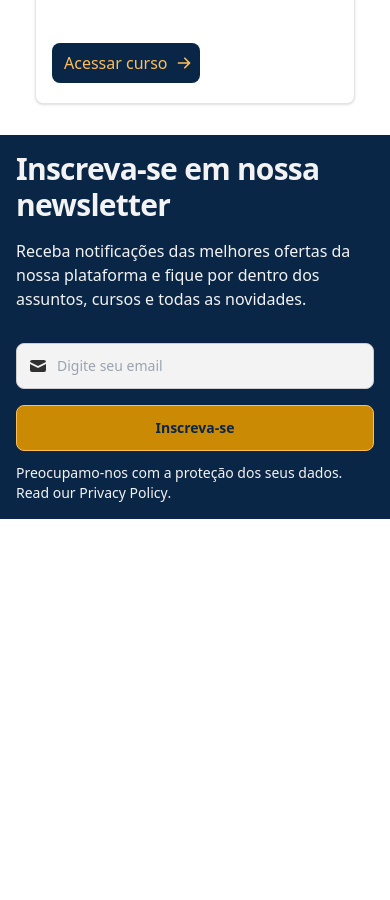
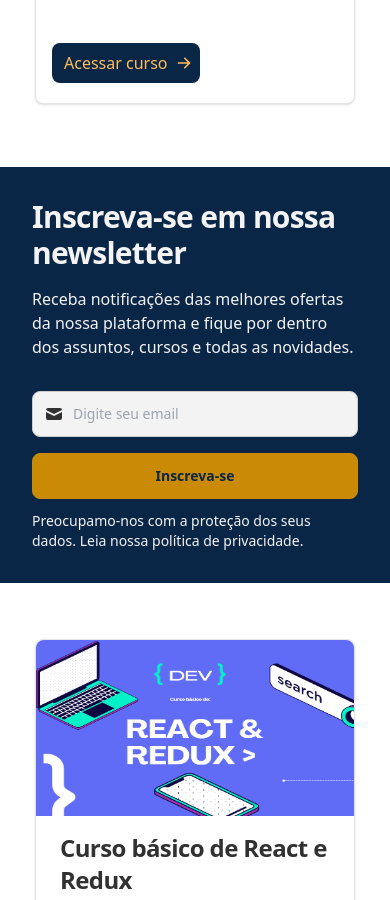
Before and after one commit to moisesgui/code-in-box, a React (Create React App) app: page / in a window 390 px wide. Shown: the part 1100-2000 px from the top of the page. Before the commit the page ends 1619 px from the top, so only its background shows below. Built offline with nearby package versions, Linux system fonts and the light colour scheme.

Commit message:
newsletter mobile improviments

```diff
--- a/src/pages/Home/Home.js
+++ b/src/pages/Home/Home.js
@@ -12,7 +12,7 @@
     <div className="home-container">
       <header>
         <div className="header__content">
-          <div class="header__logo-container">
+          <div className="header__logo-container">
             <button href="#" className="md:hidden js-burgerMenu">
               <img src={burgerMenu} className="logo-burger" alt="code-logo" width={40} />
             </button>
@@ -52,41 +52,46 @@
           <h1>Aprenda a ser um programador mais do que completo</h1>
           <p>Aprenda de forma prática com mentores experts do mercado a desenhar e produzir softwares do início ao fim, com conhecimentos de Front-End e Back-End.</p>
           <a href="#">
-            Learn more
-            <svg class="w-5 h-5 ml-2 -mr-1" fill="currentColor" viewBox="0 0 20 20" xmlns="http://www.w3.org/2000/svg"><path fill-rule="evenodd" d="M10.293 3.293a1 1 0 011.414 0l6 6a1 1 0 010 1.414l-6 6a1 1 0 01-1.414-1.414L14.586 11H3a1 1 0 110-2h11.586l-4.293-4.293a1 1 0 010-1.414z" clip-rule="evenodd"></path></svg>
+            Saber mais
+            <svg className="w-5 h-5 ml-2 -mr-1" fill="currentColor" viewBox="0 0 20 20" xmlns="http://www.w3.org/2000/svg"><path fill-rule="evenodd" d="M10.293 3.293a1 1 0 011.414 0l6 6a1 1 0 010 1.414l-6 6a1 1 0 01-1.414-1.414L14.586 11H3a1 1 0 110-2h11.586l-4.293-4.293a1 1 0 010-1.414z" clip-rule="evenodd"></path></svg>
           </a>
         </div>
       </section>
 
-      <section className="carrousel-slick container mx-auto">
+      <section className="carousel-slick">
         <div>
           <Slider />
         </div>
       </section>
 
-      <section class="bg-blue dark:bg-gray-900">
-        <div class="px-4 py-4 md:py-12 mx-auto max-w-screen-xl lg:px-6">
-          <div class="mx-auto max-w-screen-md sm:text-center">
-            <h2 class="mb-4 text-3xl tracking-tight font-bold text-gray-50 sm:text-4xl dark:text-white">Inscreva-se em nossa newsletter</h2>
-            <p class="mx-auto mb-8 md:mb-8 max-w-2xl font-ligth text-gray-50 sm:text-xl dark:text-gray-400">Receba notificações das melhores ofertas da nossa plataforma e fique por dentro dos assuntos, cursos e todas as novidades.</p>
+      <section className="newsletter">
+        <div className="newsletter__container">
+          <div className="newsletter__container--content">
+            <h2>Inscreva-se em nossa newsletter</h2>
+            <p>Receba notificações das melhores ofertas da nossa plataforma e fique por dentro dos assuntos, cursos e todas as novidades.</p>
             <form action="#">
-              <div class="items-center mx-auto mb-3 space-y-4 max-w-screen-sm sm:flex sm:space-y-0">
-                <div class="relative w-full">
-                  <div class="flex absolute inset-y-0 left-0 items-center pl-3 pointer-events-none">
-                    <svg class="w-5 h-5 text-gray-500 dark:text-gray-400" fill="currentColor" viewBox="0 0 20 20" xmlns="http://www.w3.org/2000/svg"><path d="M2.003 5.884L10 9.882l7.997-3.998A2 2 0 0016 4H4a2 2 0 00-1.997 1.884z"></path><path d="M18 8.118l-8 4-8-4V14a2 2 0 002 2h12a2 2 0 002-2V8.118z"></path></svg>
+              <div className="form__content">
+                <div className="relative w-full">
+                  <div className="form__content--svg_container">
+                    <svg fill="currentColor" viewBox="0 0 20 20" xmlns="http://www.w3.org/2000/svg"><path d="M2.003 5.884L10 9.882l7.997-3.998A2 2 0 0016 4H4a2 2 0 00-1.997 1.884z"></path><path d="M18 8.118l-8 4-8-4V14a2 2 0 002 2h12a2 2 0 002-2V8.118z"></path></svg>
                   </div>
-                  <input class="block p-3 pl-10 w-full text-sm text-gray-900 bg-gray-50 rounded-lg border border-gray-300 sm:rounded-none sm:rounded-l-lg dark:bg-gray-700 dark:border-gray-600 dark:placeholder-gray-400 dark:text-white dark:focus:ring-primary-500 dark:focus:border-primary-500" placeholder="Digite seu email" type="email" id="email" required></input>
+                  <input placeholder="Digite seu email" type="email" id="email" required></input>
                 </div>
                 <div>
-                  <button type="submit" class="py-3 px-5 w-full md:w-32 text-sm text-center text-blue font-bold rounded-lg  border border-yellow-500 cursor-pointer bg-yellow-600 sm:rounded-none sm:rounded-r-lg hover:bg-yellow-500 focus:ring-4 focus:ring-primary-300 dark:bg-primary-600 dark:hover:bg-primary-700 dark:focus:ring-primary-800">Inscreva-se</button>
+                  <button type="submit">Inscreva-se</button>
                 </div>
               </div>
-              <div class="mx-auto max-w-screen-sm text-sm text-left text-gray-50 newsletter-form-footer dark:text-gray-300">Preocupamo-nos com a proteção dos seus dados. <a href="#" class="font-medium text-primary-600 dark:text-primary-500 hover:underline">Read our Privacy Policy</a>.</div>
+              <div className="mx-auto max-w-screen-sm text-sm text-left text-gray-50 newsletter-form-footer dark:text-gray-300">Preocupamo-nos com a proteção dos seus dados. <a href="#" className="font-medium text-primary-600 dark:text-primary-500 hover:underline">Leia nossa política de privacidade</a>.</div>
             </form>
           </div>
         </div>
       </section>
 
+      <section className="carousel-slick">
+        <div className="py-10">
+          <Slider />
+        </div>
+      </section>
     </div>
   );
 }
--- a/src/pages/Home/Home.scss
+++ b/src/pages/Home/Home.scss
@@ -60,6 +60,10 @@
     @apply w-full flex items-center flex-wrap justify-center m-auto p-4;
   }
 
+  .carousel-slick {
+    @apply container mx-auto mb-8
+  }
+
   .hero {
     @apply h-128 flex flex-col items-center justify-center bg-hero-image-2 bg-contain bg-no-repeat bg-right;
 
@@ -85,4 +89,43 @@
 			}
 		}
   }
+
+  .newsletter {
+    @apply bg-blue dark:bg-gray-900;
+
+    &__container {
+      @apply px-8 py-8 md:px-0 mx-auto max-w-screen-xl;
+
+      &--content {
+        @apply mx-auto max-w-screen-md sm:text-center;
+
+        h2 {
+          @apply mb-4 text-3xl tracking-tight font-bold text-gray-50 sm:text-4xl dark:text-white;
+        }
+        p {
+          @apply mx-auto mb-8 md:mb-8 max-w-2xl font-light text-gray-50 sm:text-xl dark:text-gray-400;
+        }
+
+        .form__content {
+          @apply items-center mx-auto mb-3 space-y-4 max-w-screen-sm sm:flex sm:space-y-0;
+
+          &--svg_container {
+            @apply flex absolute inset-y-0 left-0 items-center pl-3 pointer-events-none;
+
+            svg {
+              @apply w-5 h-5 text-gray-500 dark:text-gray-400;
+            }
+          }
+
+          input {
+            @apply block p-3 pl-10 w-full text-sm text-gray-900 bg-gray-50 rounded-lg border border-gray-300 sm:rounded-none sm:rounded-l-lg dark:bg-gray-700 dark:border-gray-600 dark:placeholder-gray-400 dark:text-white
+          }
+          button {
+            @apply py-3 px-5 w-full md:w-32 text-sm text-center text-blue font-bold rounded-lg  border border-yellow-600 cursor-pointer bg-yellow-600 sm:rounded-none sm:rounded-r-lg hover:bg-yellow-500 focus:ring-4;
+          }
+        }
+
+      }
+    }
+  }
 }
```
Also changed, not shown: jsconfig.json (added, +8 -0 lines).
